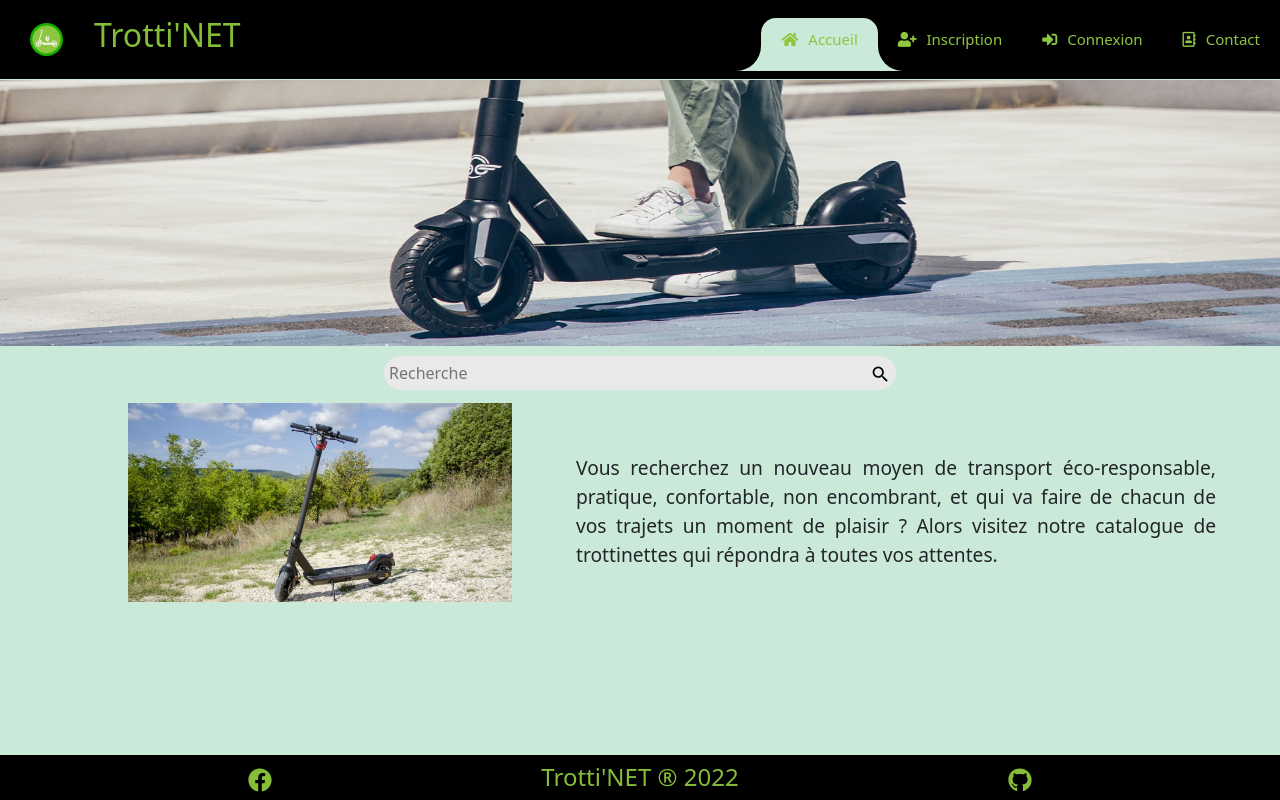
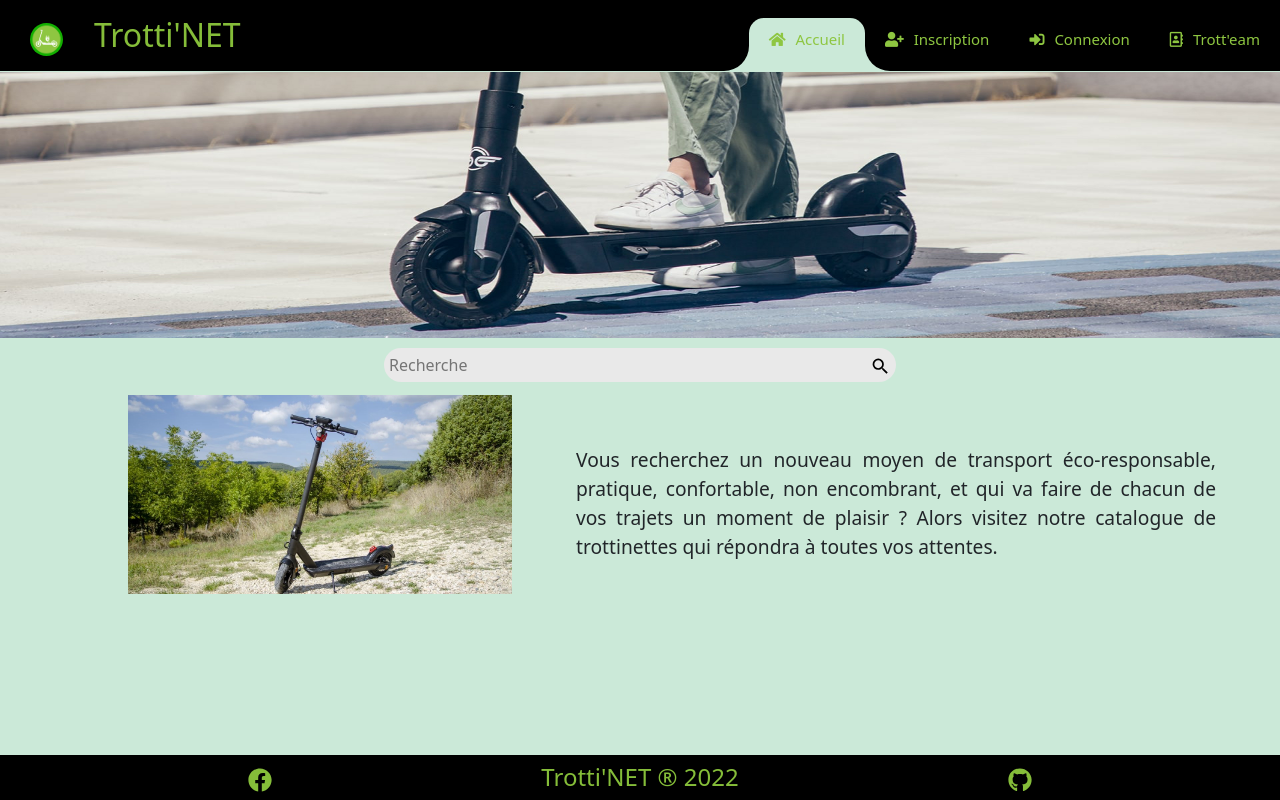
Before and after one commit to jordan-creyelman/trotinette, a React (Create React App) app: page / in a window 1280 px wide. Built offline with nearby package versions, Linux system fonts and the light colour scheme.

Commit message:
up_navbar

```diff
--- a/src/components/Navbar/index.css
+++ b/src/components/Navbar/index.css
@@ -181,3 +181,7 @@ h2{
 .btn{
   margin-left: 20px;
 }
+
+.navbar{
+  padding-bottom: 0rem !important;
+}
--- a/src/components/Navbar/index.jsx
+++ b/src/components/Navbar/index.jsx
@@ -92,9 +92,9 @@ const Navbar = () => {
               </NavLink>
             </li>
             <li className="nav-item">
-              <NavLink className="nav-link" to="/contact" >
+              <NavLink className="nav-link" to="/Trott'eam" >
                 <i  className="far fa-address-book"></i>
-                Contact
+                Trott'eam
               </NavLink>
             </li>
           </ul>
@@ -131,12 +131,6 @@ const Navbar = () => {
               </NavLink>
             </li>
             <li className="nav-item">
-              <NavLink className="nav-link" to="/" onClick={() => { dispatch(logOut()); Cookies.remove('token'); Cookies.remove('id'); Cookies.remove('isLoggedIn') }} >
-                <i className="fas fa-sign-out-alt"></i>
-                Déconnexion
-              </NavLink>
-            </li>
-            <li className="nav-item">
               <NavLink className="nav-link" to="/profile" >
                 <i  className="fas fa-user"> </i>
                 Profil
@@ -146,6 +140,12 @@ const Navbar = () => {
               <NavLink className="nav-link" to="/contact" >
                 <i  className="far fa-address-book"></i>
                 Contact
+              </NavLink>
+            </li>
+            <li className="nav-item">
+              <NavLink className="nav-link" to="/" onClick={() => { dispatch(logOut()); Cookies.remove('token'); Cookies.remove('id'); Cookies.remove('isLoggedIn') }} >
+                <i className="fas fa-sign-out-alt"></i>
+                Déconnexion
               </NavLink>
             </li>
           </ul>
```
